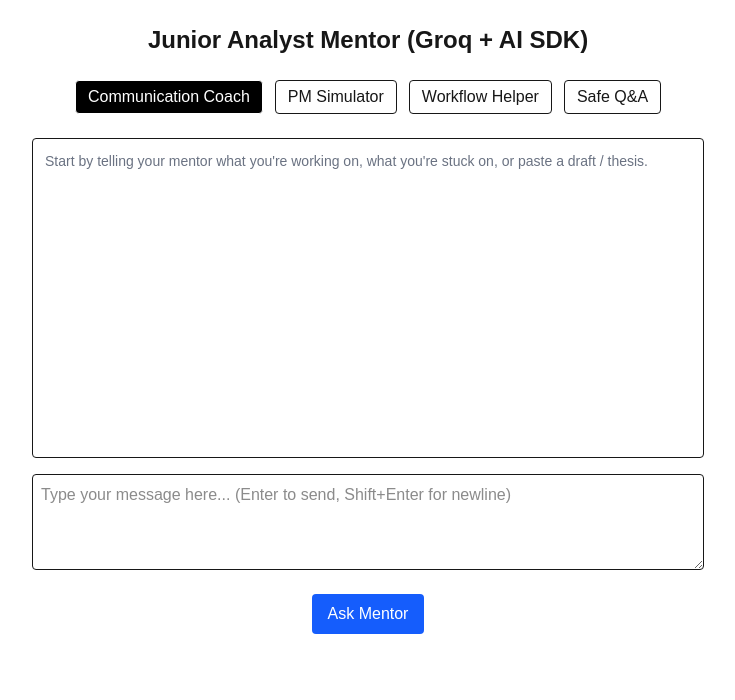
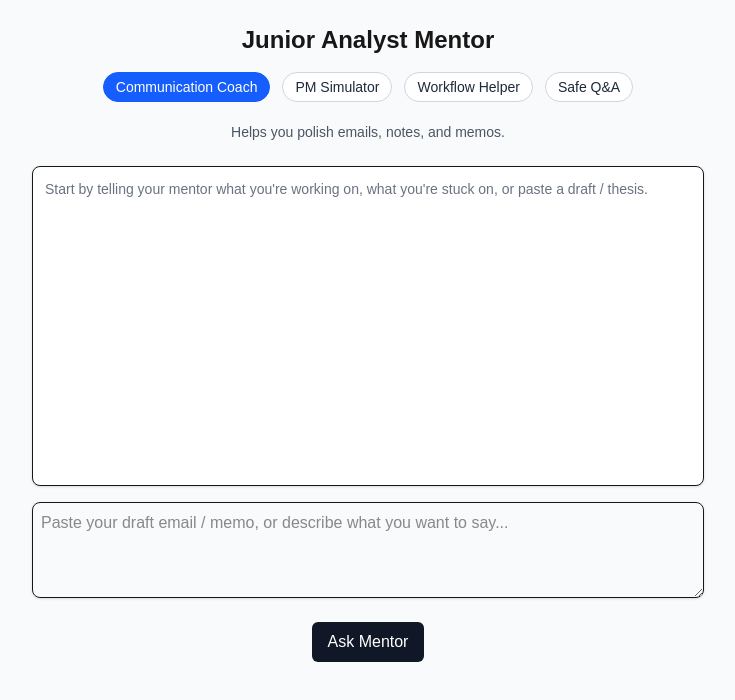
Before and after one commit to nina-jsl/mentor-analyst-bot, a Next.js app: page / in a window 1280 px wide. Shown: the top 700 px of the page, without its empty margins (272-1007 px from the left). Built offline with nearby package versions, Linux system fonts and the light colour scheme.

Commit message:
diff color scheme + preserve chat for each mode

```diff
--- a/app/page.tsx
+++ b/app/page.tsx
@@ -14,30 +14,103 @@
   content: string;
 };
 
-const MODES: { id: MentorMode; label: string }[] = [
-  { id: "communication_coach", label: "Communication Coach" },
-  { id: "pm_simulator", label: "PM Simulator" },
-  { id: "workflow_helper", label: "Workflow Helper" },
-  { id: "safe_qa", label: "Safe Q&A" },
+type ModeConfig = {
+  label: string;
+  description: string;
+  placeholder: string;
+  colors: {
+    tabActive: string;
+    tabInactive: string;
+    userBubble: string;
+    assistantBubble: string;
+  };
+};
+
+// per-mode labels, descriptions, and colors
+const MODE_CONFIG: Record<MentorMode, ModeConfig> = {
+  communication_coach: {
+    label: "Communication Coach",
+    description: "Helps you polish emails, notes, and memos.",
+    placeholder: "Paste your draft email / memo, or describe what you want to say...",
+    colors: {
+      tabActive: "bg-blue-600 text-white border-blue-600",
+      tabInactive: "bg-white text-gray-800 border-gray-300",
+      userBubble: "bg-blue-600 text-white",
+      assistantBubble: "bg-blue-50 text-gray-900",
+    },
+  },
+  pm_simulator: {
+    label: "PM Simulator",
+    description: "Asks tough but fair questions about your investment idea.",
+    placeholder: "Describe your investment idea or thesis. Rough is okay...",
+    colors: {
+      tabActive: "bg-emerald-600 text-white border-emerald-600",
+      tabInactive: "bg-white text-gray-800 border-gray-300",
+      userBubble: "bg-emerald-600 text-white",
+      assistantBubble: "bg-emerald-50 text-gray-900",
+    },
+  },
+  workflow_helper: {
+    label: "Workflow Helper",
+    description: "Prioritizes tasks and helps you plan your day or week.",
+    placeholder: "List your tasks, deadlines, and what you're stressed about...",
+    colors: {
+      tabActive: "bg-amber-500 text-white border-amber-500",
+      tabInactive: "bg-white text-gray-800 border-gray-300",
+      userBubble: "bg-amber-500 text-white",
+      assistantBubble: "bg-amber-50 text-gray-900",
+    },
+  },
+  safe_qa: {
+    label: "Safe Q&A",
+    description: "Talk about culture, expectations, and soft skills at work.",
+    placeholder: "Ask anything about working in asset management or being a junior analyst...",
+    colors: {
+      tabActive: "bg-purple-600 text-white border-purple-600",
+      tabInactive: "bg-white text-gray-800 border-gray-300",
+      userBubble: "bg-purple-600 text-white",
+      assistantBubble: "bg-purple-50 text-gray-900",
+    },
+  },
+};
+
+const MODES: MentorMode[] = [
+  "communication_coach",
+  "pm_simulator",
+  "workflow_helper",
+  "safe_qa",
 ];
 
 export default function HomePage() {
   const [mode, setMode] = useState<MentorMode>("communication_coach");
+
+  // per-mode histories
+  const [histories, setHistories] = useState<Record<MentorMode, ChatMessage[]>>({
+    communication_coach: [],
+    pm_simulator: [],
+    workflow_helper: [],
+    safe_qa: [],
+  });
+
   const [input, setInput] = useState("");
-  const [messages, setMessages] = useState<ChatMessage[]>([]);
   const [loading, setLoading] = useState(false);
   const [errorMsg, setErrorMsg] = useState("");
+
+  const currentConfig = MODE_CONFIG[mode];
+  const currentMessages = histories[mode] || [];
 
   async function handleSend() {
     const trimmed = input.trim();
     if (!trimmed) return;
 
-    // optimistic update: add user message locally
-    const newMessages: ChatMessage[] = [
-      ...messages,
-      { role: "user", content: trimmed },
-    ];
-    setMessages(newMessages);
+    const userMessage: ChatMessage = { role: "user", content: trimmed };
+    const newHistory = [...currentMessages, userMessage];
+
+    // optimistic update for this mode only
+    setHistories((prev) => ({
+      ...prev,
+      [mode]: newHistory,
+    }));
     setInput("");
     setLoading(true);
     setErrorMsg("");
@@ -46,7 +119,7 @@
       const res = await fetch("/api/mentor", {
         method: "POST",
         headers: { "Content-Type": "application/json" },
-        body: JSON.stringify({ mode, messages: newMessages }),
+        body: JSON.stringify({ mode, messages: newHistory }),
       });
 
       const data = await res.json();
@@ -57,7 +130,10 @@
           role: "assistant",
           content: data.answer,
         };
-        setMessages([...newMessages, reply]);
+        setHistories((prev) => ({
+          ...prev,
+          [mode]: [...newHistory, reply],
+        }));
       }
     } catch (err) {
       console.error(err);
@@ -76,34 +152,52 @@
     }
   }
 
+  function handleModeChange(newMode: MentorMode) {
+    setMode(newMode);
+    setErrorMsg("");
+    // we keep histories as-is; just switch which one is visible
+  }
+
   return (
-    <main className="min-h-screen flex flex-col items-center p-6 gap-4">
-      <h1 className="text-2xl font-semibold mb-2 text-center">
-        Junior Analyst Mentor (Groq + AI SDK)
+    <main className="min-h-screen flex flex-col items-center p-6 gap-4 bg-gray-50">
+      <h1 className="text-2xl font-semibold text-center">
+        Junior Analyst Mentor
       </h1>
 
-      <div className="flex gap-3 flex-wrap mb-2">
-        {MODES.map((m) => (
-          <button
-            key={m.id}
-            onClick={() => setMode(m.id)}
-            className={`px-3 py-1 rounded border ${
-              mode === m.id ? "bg-black text-white" : "bg-white"
-            }`}
-          >
-            {m.label}
-          </button>
-        ))}
+      {/* Mode tabs */}
+      <div className="flex gap-3 flex-wrap mb-1">
+        {MODES.map((m) => {
+          const cfg = MODE_CONFIG[m];
+          const isActive = m === mode;
+          return (
+            <button
+              key={m}
+              onClick={() => handleModeChange(m)}
+              className={`px-3 py-1 rounded-full border text-sm font-medium transition ${
+                isActive ? cfg.colors.tabActive : cfg.colors.tabInactive
+              }`}
+            >
+              {cfg.label}
+            </button>
+          );
+        })}
       </div>
 
-      <div className="w-full max-w-2xl border rounded p-3 h-80 overflow-y-auto bg-white">
-        {messages.length === 0 && (
+      {/* Mode description */}
+      <p className="text-sm text-gray-600 mb-2 text-center max-w-xl">
+        {currentConfig.description}
+        {currentMessages.length > 0 && " You are continuing your previous chat in this mode."}
+      </p>
+
+      {/* Conversation window */}
+      <div className="w-full max-w-2xl border rounded-lg p-3 h-80 overflow-y-auto bg-white shadow-sm">
+        {currentMessages.length === 0 && (
           <p className="text-gray-500 text-sm">
             Start by telling your mentor what you&apos;re working on, what
             you&apos;re stuck on, or paste a draft / thesis.
           </p>
         )}
-        {messages.map((m, idx) => (
+        {currentMessages.map((m, idx) => (
           <div
             key={idx}
             className={`mb-3 ${
@@ -111,10 +205,10 @@
             }`}
           >
             <div
-              className={`inline-block px-3 py-2 rounded-lg whitespace-pre-wrap ${
+              className={`inline-block px-3 py-2 rounded-lg whitespace-pre-wrap text-sm ${
                 m.role === "user"
-                  ? "bg-blue-600 text-white"
-                  : "bg-gray-100 text-gray-900"
+                  ? currentConfig.colors.userBubble
+                  : currentConfig.colors.assistantBubble
               }`}
             >
               {m.content}
@@ -123,9 +217,10 @@
         ))}
       </div>
 
+      {/* Input */}
       <textarea
-        className="w-full max-w-2xl border rounded p-2 h-24"
-        placeholder="Type your message here... (Enter to send, Shift+Enter for newline)"
+        className="w-full max-w-2xl border rounded-lg p-2 h-24 shadow-sm"
+        placeholder={currentConfig.placeholder}
         value={input}
         onChange={(e) => setInput(e.target.value)}
         onKeyDown={handleKeyDown}
@@ -134,7 +229,7 @@
       <button
         onClick={handleSend}
         disabled={loading}
-        className="mt-2 px-4 py-2 rounded bg-blue-600 text-white disabled:opacity-50"
+        className="mt-2 px-4 py-2 rounded-md bg-gray-900 text-white disabled:opacity-50"
       >
         {loading ? "Thinking..." : "Ask Mentor"}
       </button>
```
